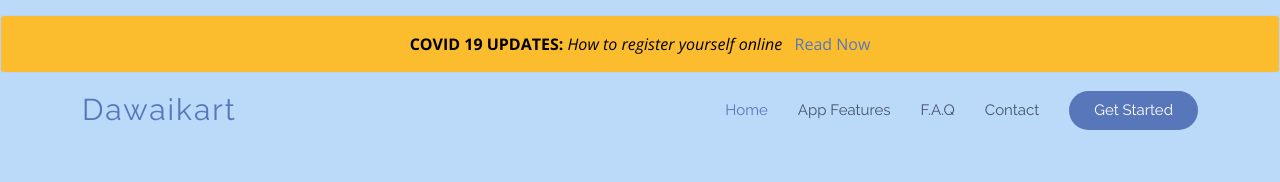
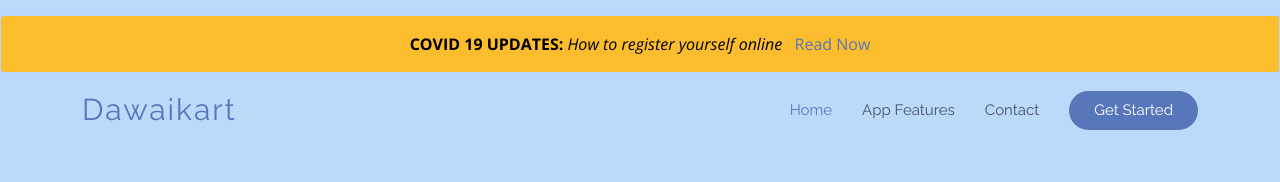
Before and after one commit to medihlp/medihlp.github.io, a plain HTML site: page index.html in a window 1280 px wide. Shown: the top 182 px of the page. Drawn offline with nearby package versions, Linux system fonts and the light colour scheme.

Commit message:
Update index.html

```diff
--- a/index.html
+++ b/index.html
@@ -55,7 +55,7 @@
         <ul>
           <li><a class="nav-link scrollto active" href="#hero">Home</a></li>
           <li><a class="nav-link scrollto" href="#features">App Features</a></li>
-          <li><a class="nav-link scrollto" href="#faq">F.A.Q</a></li>
+          <!--<li><a class="nav-link scrollto" href="#faq">F.A.Q</a></li>-->
           <li><a class="nav-link scrollto" href="#contact">Contact</a></li>
           <li><a class="getstarted scrollto" href="#features">Get Started</a></li>
         </ul>
```
